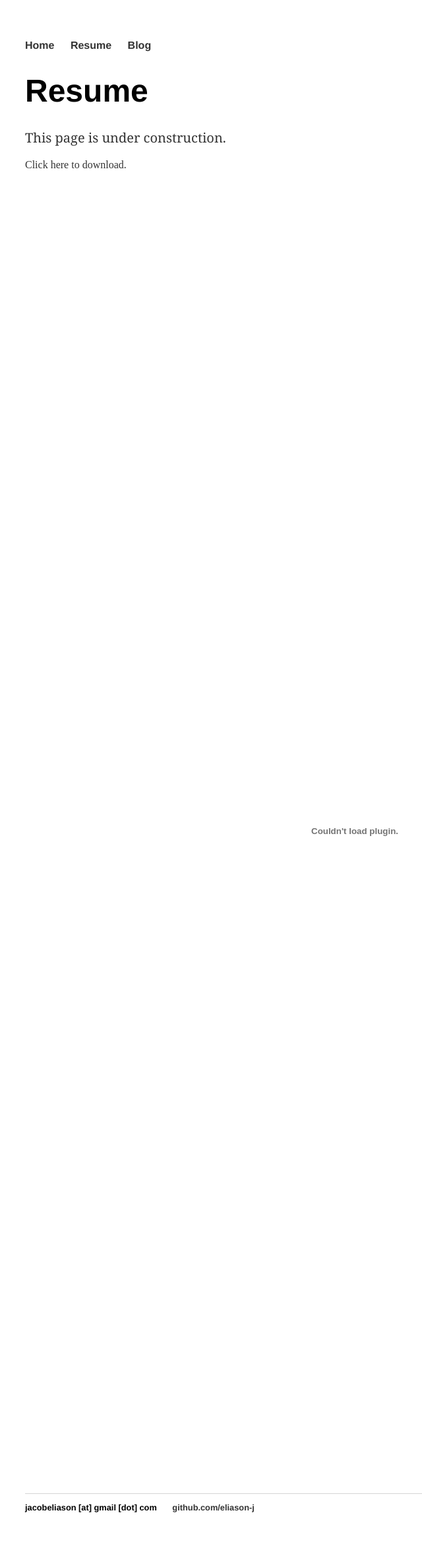
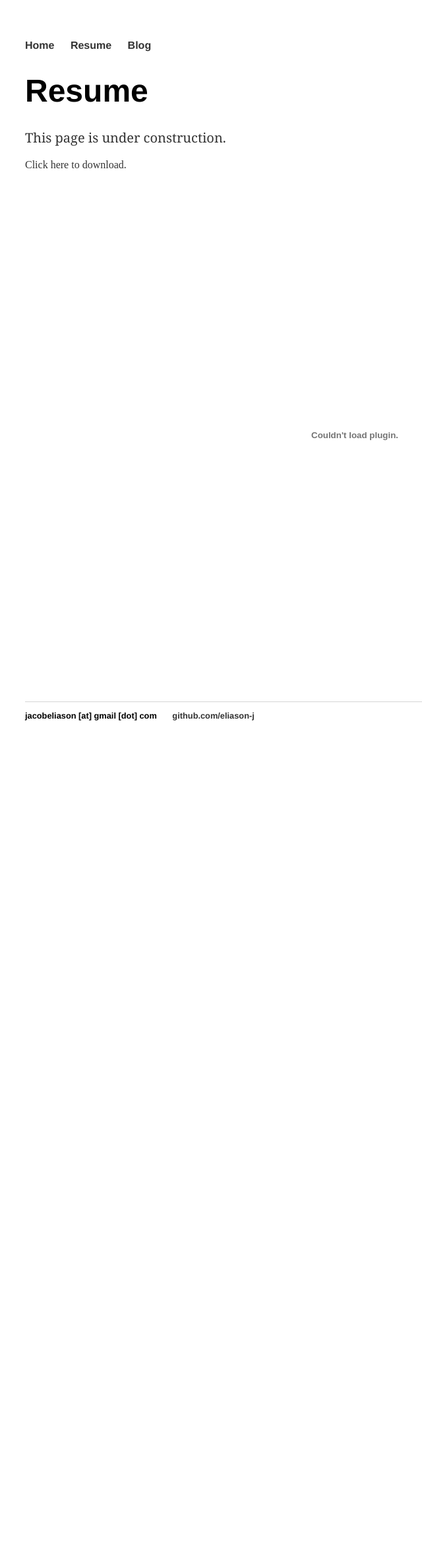
Before and after one commit to eliason-j/eliason-j.github.io, a Jekyll site: the page built from resume/86e50ff964a83855fcac5d8dbdd1930528b9eab9/index.html, in a window 1280 px wide. Shown: the whole page at 66% size, without its empty margins (154-794 px from the left). Built offline with Jekyll 4.4.1, drawn with Linux system fonts in a browser that asks for light colours; after the commit the page ends 1152 px from its top, so only the background shows below that.

Commit message:
Update index.html

```diff
--- a/resume/86e50ff964a83855fcac5d8dbdd1930528b9eab9/index.html
+++ b/resume/86e50ff964a83855fcac5d8dbdd1930528b9eab9/index.html
@@ -5,4 +5,4 @@ title: Resume
 	<h1>{{ page.title }}</h1>
 	<p>This page is under construction.</p><a href="/resume/86e50ff964a83855fcac5d8dbdd1930528b9eab9/resume.pdf" target="_blank">Click here to download.</a>
 
-	<embed src="https://jacobeliason.com/resume/86e50ff964a83855fcac5d8dbdd1930528b9eab9/resume.pdf" width="1000px" height="2000px" />
+	<embed src="https://jacobeliason.com/resume/86e50ff964a83855fcac5d8dbdd1930528b9eab9/resume.pdf" width="1000px" height="800px" />
```
